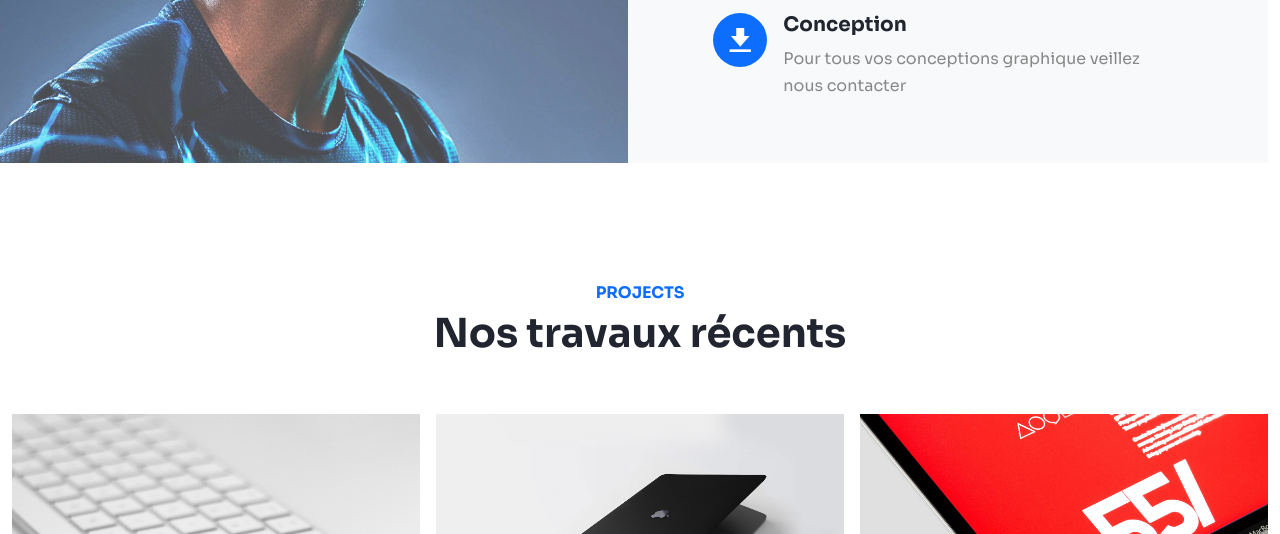
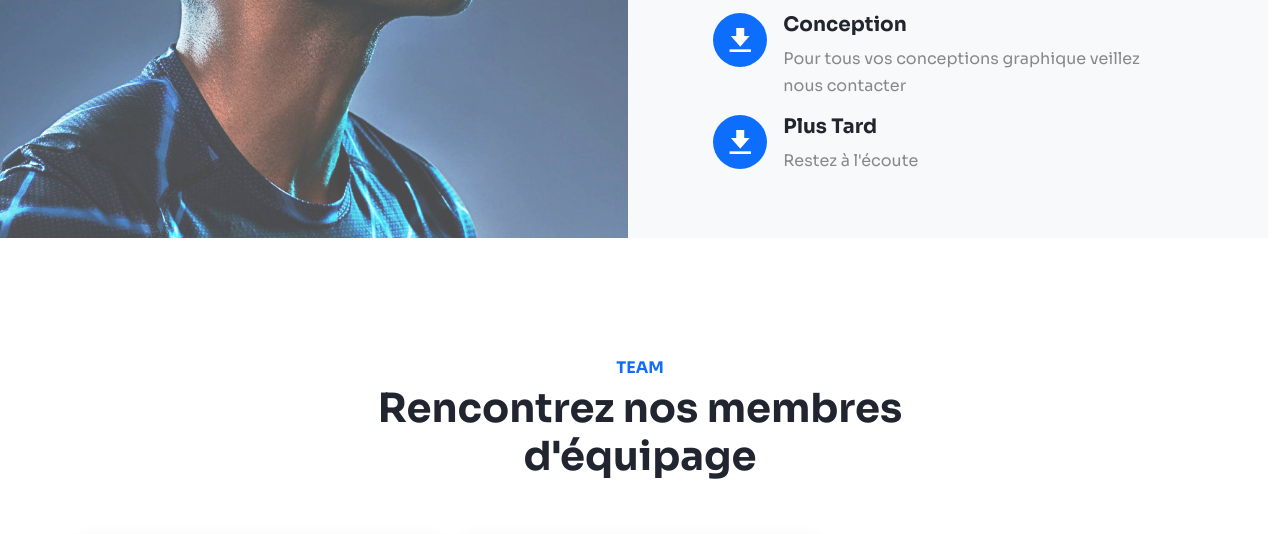
Before and after one commit to mb151/webSiteSmartech, a plain HTML site: page index.html in a window 1280 px wide. Shown: the part 2374-2908 px from the top of the page. Drawn offline with nearby package versions, Linux system fonts and the light colour scheme.

Commit message:
update v2

```diff
--- a/index.html
+++ b/index.html
@@ -169,7 +169,15 @@
                                 <p>Pour tous vos conceptions graphique veillez nous contacter  </p>
                             </div>
                         </div>
-
+                        <div class="feature d-flex">
+                            <div class="iconbox me-3">
+                                <i class='bx bxs-download'></i>
+                            </div>
+                            <div>
+                                <h5>Plus Tard</h5>
+                                <p>Restez à l'écoute  </p>
+                            </div>
+                        </div>
                     </div>
                 </div>
             </div>
@@ -177,7 +185,7 @@
     </section><!-- FEATURES -->
 
     <!-- PROJECTS -->
-    <section id="portfolio">
+    <!-- <section id="portfolio">
         <div class="container-fluid">
             <div class="row mb-5">
                 <div class="col-md-8 mx-auto text-center">
@@ -254,7 +262,7 @@
                 </div>
             </div>
         </div>
-    </section><!-- PROJECTS -->
+    </section>PROJECTS -->
 
     <!-- PRICING -->
     <!-- <section id="pricing" class="bg-light">
```
